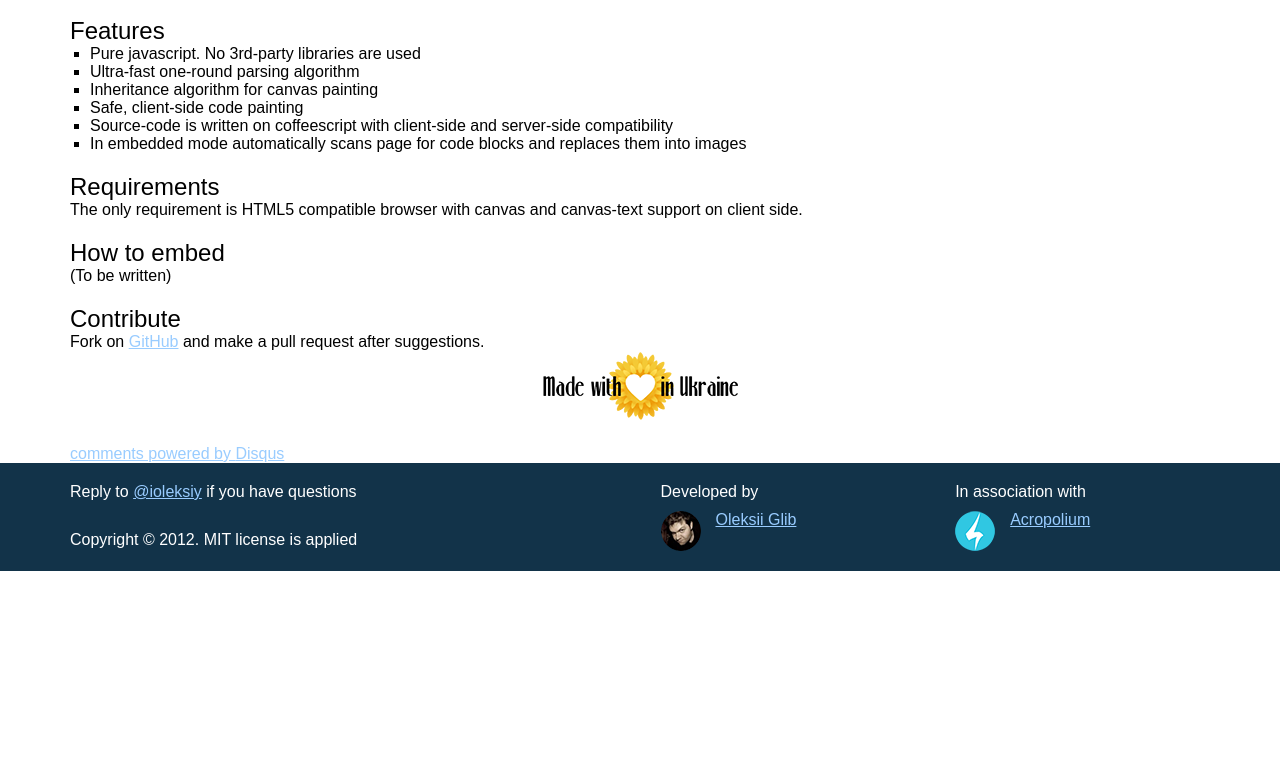
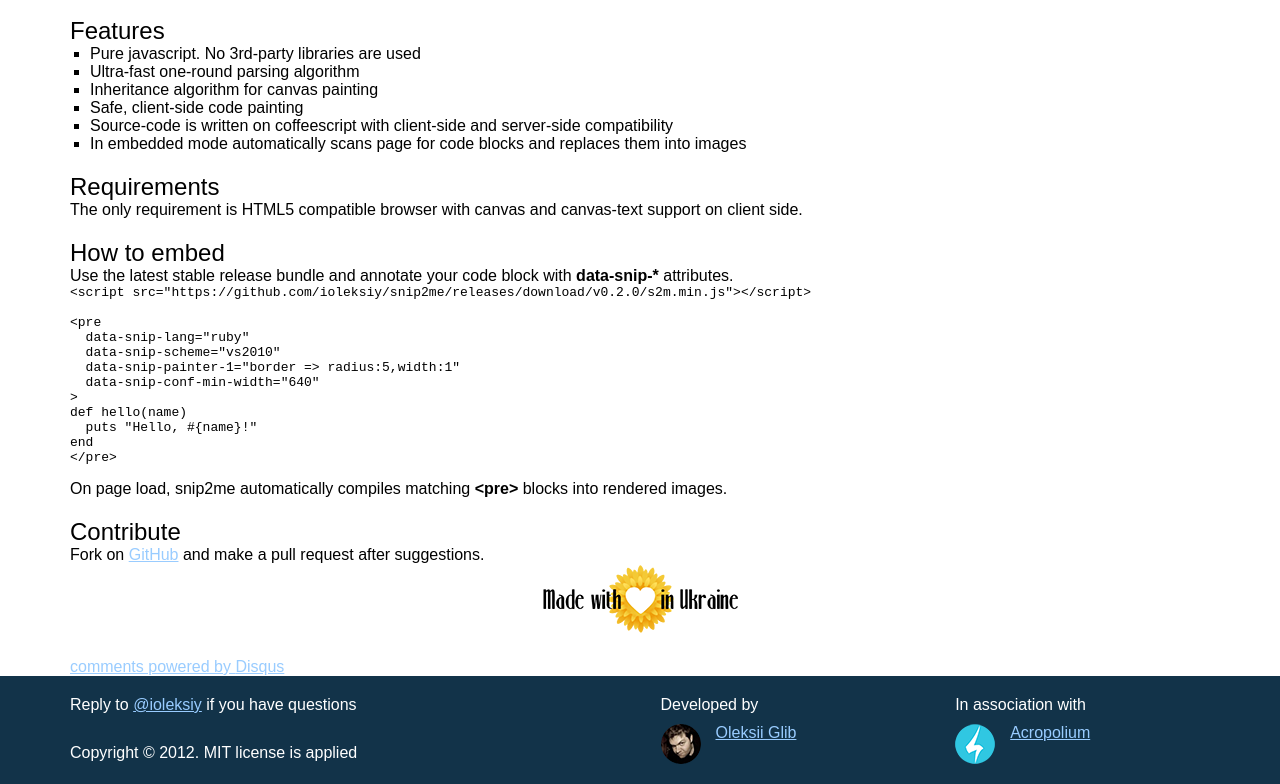
Before and after one commit to ioleksiy/snip2me, a plain HTML site: page index.html in a window 1280 px wide. Shown: the part 851-1635 px from the top of the page. Before the commit the page ends 1422 px from the top, so only its background shows below. Drawn offline with Linux system fonts and the light colour scheme; a script that the page names is missing; a web font is replaced by a local one.

Commit message:
Update script source and enhance documentation in README

```diff
--- a/index.html
+++ b/index.html
@@ -17,7 +17,7 @@
 	<link rel="stylesheet" href="/css/styles.css" type="text/css" media="screen" />
 	<link href='//fonts.googleapis.com/css?family=Anaheim' rel='stylesheet' type='text/css' />
 	<script type="text/javascript" src="/js/css3-mediaqueries.js"></script>
-	<script type="text/javascript" src="//raw.github.com/ioleksiy/snip2me/master/dist/s2m.min.js"></script>
+	<script type="text/javascript" src="https://github.com/ioleksiy/snip2me/releases/download/v0.2.0/s2m.min.js"></script>
 
 <script type="text/javascript">
 var observe;
@@ -380,7 +380,24 @@ class snip2 {
 			</p>
 			<h2>How to embed</h2>
 			<p>
-				(To be written)
+				Use the latest stable release bundle and annotate your code block with <strong>data-snip-*</strong> attributes.
+			</p>
+			<pre>
+&lt;script src="https://github.com/ioleksiy/snip2me/releases/download/v0.2.0/s2m.min.js"&gt;&lt;/script&gt;
+
+&lt;pre
+  data-snip-lang="ruby"
+  data-snip-scheme="vs2010"
+  data-snip-painter-1="border =&gt; radius:5,width:1"
+  data-snip-conf-min-width="640"
+&gt;
+def hello(name)
+  puts "Hello, #{name}!"
+end
+&lt;/pre&gt;
+			</pre>
+			<p>
+				On page load, snip2me automatically compiles matching <strong>&lt;pre&gt;</strong> blocks into rendered images.
 			</p>
 			<h2>Contribute</h2>
 			<p>
```
Also changed, not shown: README.md (added).
